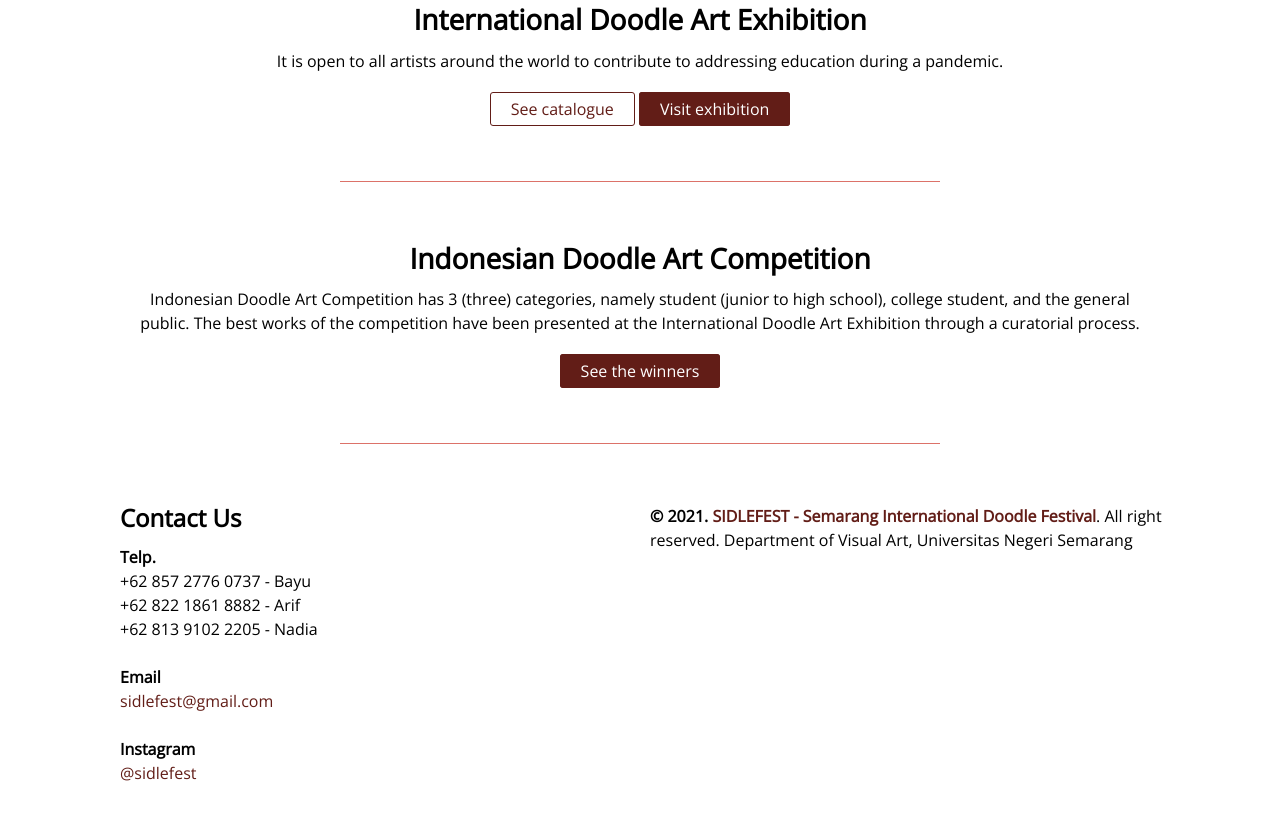
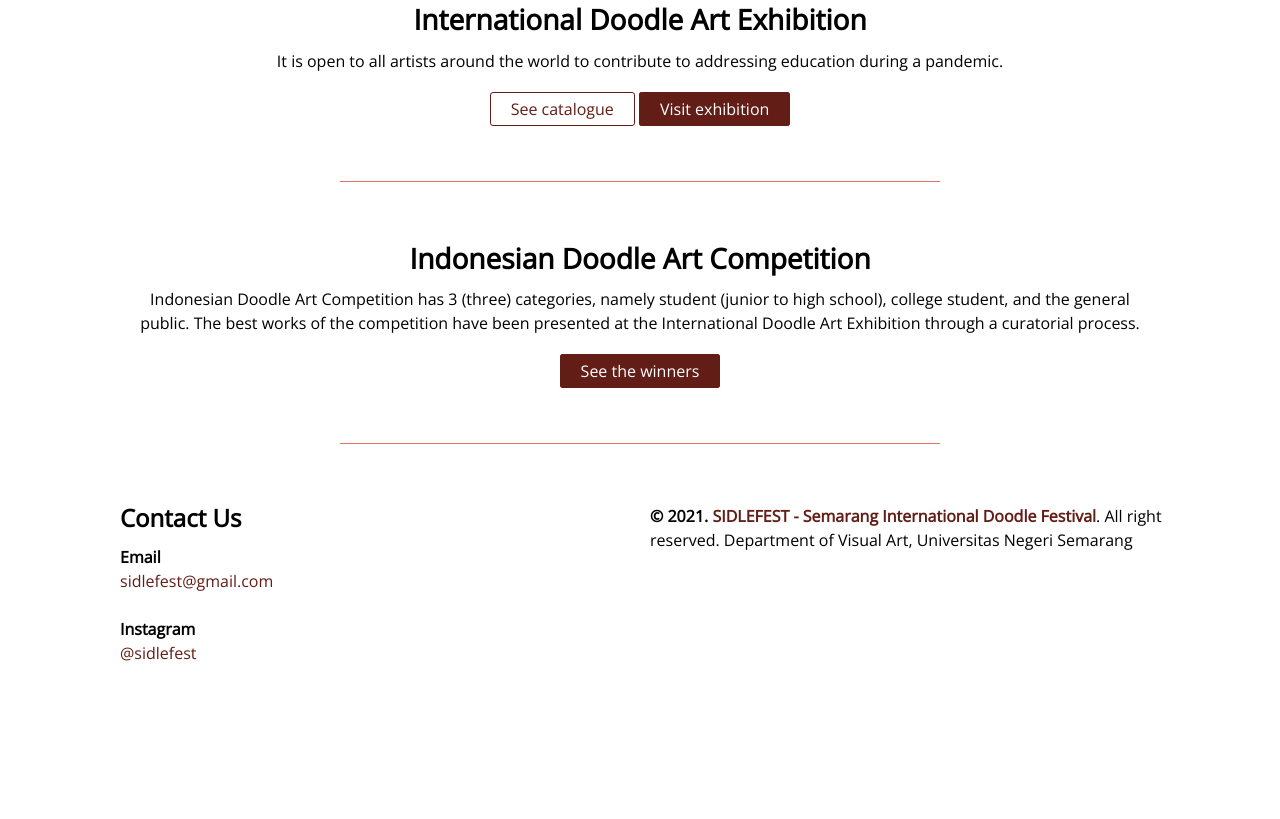
Before and after one commit to pratamabayu/sidlefest.com, a plain HTML site: page index.html in a window 1280 px wide. Shown: the part 1677-2496 px from the top of the page. After the commit the page ends 2402 px from the top, so only its background shows below. Drawn offline with nearby package versions, Linux system fonts and the light colour scheme.

Commit message:
Update index.html

```diff
--- a/index.html
+++ b/index.html
@@ -177,7 +177,7 @@
     <footer class="margin-xlarge grid grid-2-columns grid-1-columns@m grid-column-gap-medium grid-column-row-medium">
         <div class="padding-xlarge padding-remove-vertical padding-remove-all@m">
             <h4>Contact Us</h4>
-            <ul class="padding-remove-left list-style-none">
+            <ul class="padding-remove-left list-style-none display-none">
                 <li><strong>Telp.</strong></li>
                 <li>+62 857 2776 0737 - Bayu</li>
                 <li>+62 822 1861 8882 - Arif</li>
```
